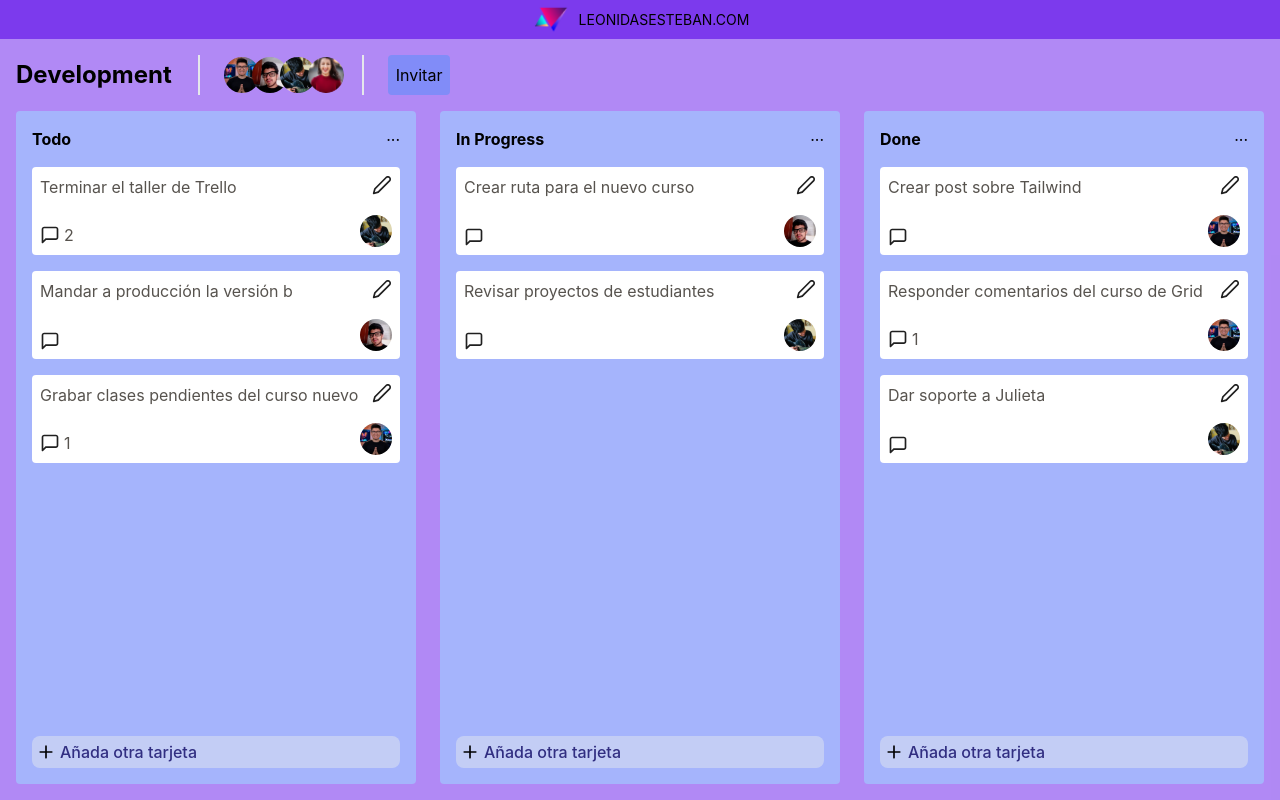
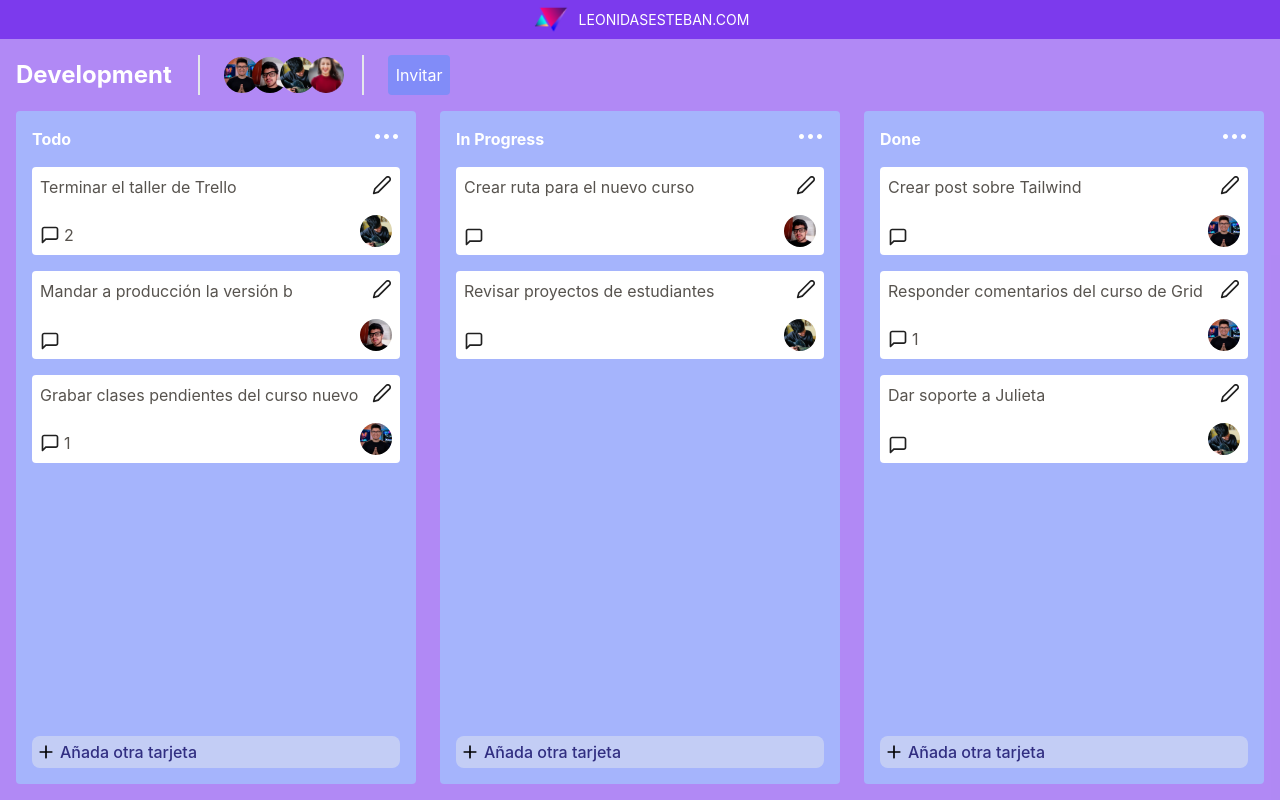
Before and after one commit to iJCode1/trello_clone, a Next.js app: page / in a window 1280 px wide. Built offline with nearby package versions, Linux system fonts and the light colour scheme.

Commit message:
fix: some style errors in light mode

```diff
--- a/components/board.js
+++ b/components/board.js
@@ -30,7 +30,7 @@ function Board({ setModal, setDetails }) {
 
   return (
     <div className="flex flex-col flex-1 p-4 bg-white/40">
-      <div className="flex flex-wrap items-center gap-6 mb-4">
+      <div className="flex flex-wrap items-center gap-6 mb-4 text-white">
         <h1 className="text-xl font-bold sm:text-2xl">Development</h1>
         <span className="w-1 h-10 border-r-2"></span>
         <div className="flex">
--- a/components/header.js
+++ b/components/header.js
@@ -5,7 +5,7 @@ function Header() {
     <header>
       <p className="logo">
         <Image src="/logo.png" alt="leonidasesteban.com" width="40" height="40"/>
-        <a href="https://LeonidasEsteban.com" className="uppercase text-logo hover:underline" target="_blank" rel="noreferrer">LeonidasEsteban.com</a>
+        <a href="https://LeonidasEsteban.com" className="text-white uppercase text-logo hover:underline" target="_blank" rel="noreferrer">LeonidasEsteban.com</a>
       </p>
     </header>
   )
--- a/components/list.js
+++ b/components/list.js
@@ -69,8 +69,8 @@ function List({ title, id, children, handleDrop, listOfList, setListOfList }) {
     <div onDrop={handleDrop} onDragOver={handleDragOver} className="relative flex flex-1" data-id={id}>
       <div className="absolute inset-0 flex flex-col flex-1 gap-4 p-4 bg-indigo-300 rounded ">
         <div className="flex justify-between">
-          <h2 className="font-bold">{title}</h2>
-          <span className="leading-list">...</span>
+          <h2 className="font-bold text-white">{title}</h2>
+          <span className="text-white leading-list">•••</span>
         </div>
         <div className="flex flex-col flex-1 gap-4 overflow-auto">
           {children}
@@ -78,7 +78,6 @@ function List({ title, id, children, handleDrop, listOfList, setListOfList }) {
         {
           isAddCard
             ? <div className="flex flex-col gap-4 p-1">
-              {/* <p className="font-medium text-indigo-900">Añada otra tarjeta</p> */}
               <div className="flex flex-col gap-2">
                 <div className="flex gap-2 p-2 bg-white rounded">
                   <input onChange={handleChange} value={task} type="text" className="w-full pr-2 text-black bg-white rounded" placeholder="Introduzca un título para esta tarjeta..." />
@@ -90,7 +89,7 @@ function List({ title, id, children, handleDrop, listOfList, setListOfList }) {
               </div>
 
               <div className="flex items-center gap-4">
-                <button onClick={handleAddCard} className="p-2 transition-transform bg-indigo-500 rounded cursor-pointer active:scale-90">Añada tarjeta</button>
+                <button onClick={handleAddCard} className="p-2 text-white transition-transform bg-indigo-500 rounded cursor-pointer  active:scale-90">Añada tarjeta</button>
                 <div onClick={handleCancel} className="transition-transform cursor-pointer active:scale-90">
                   <Image src="/cancel.svg" width="20" height="20" alt="" />
                 </div>
```
